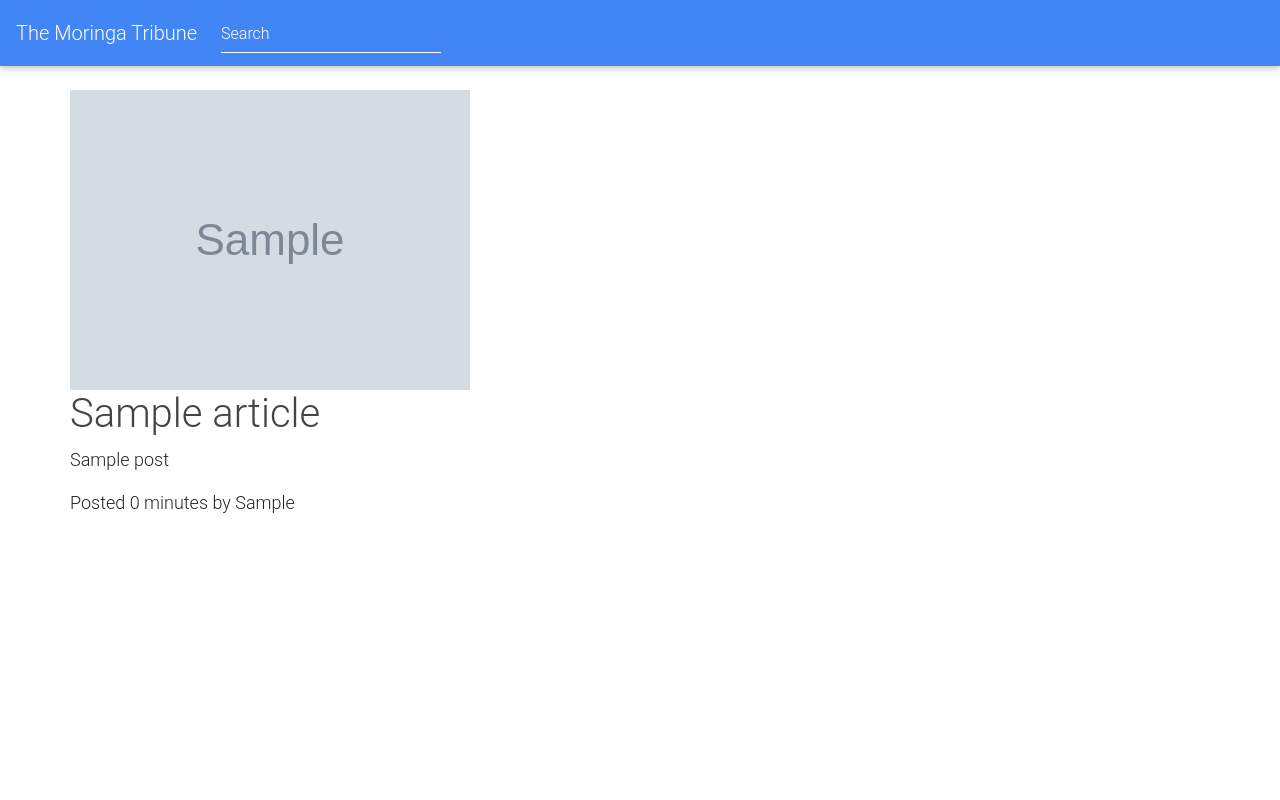
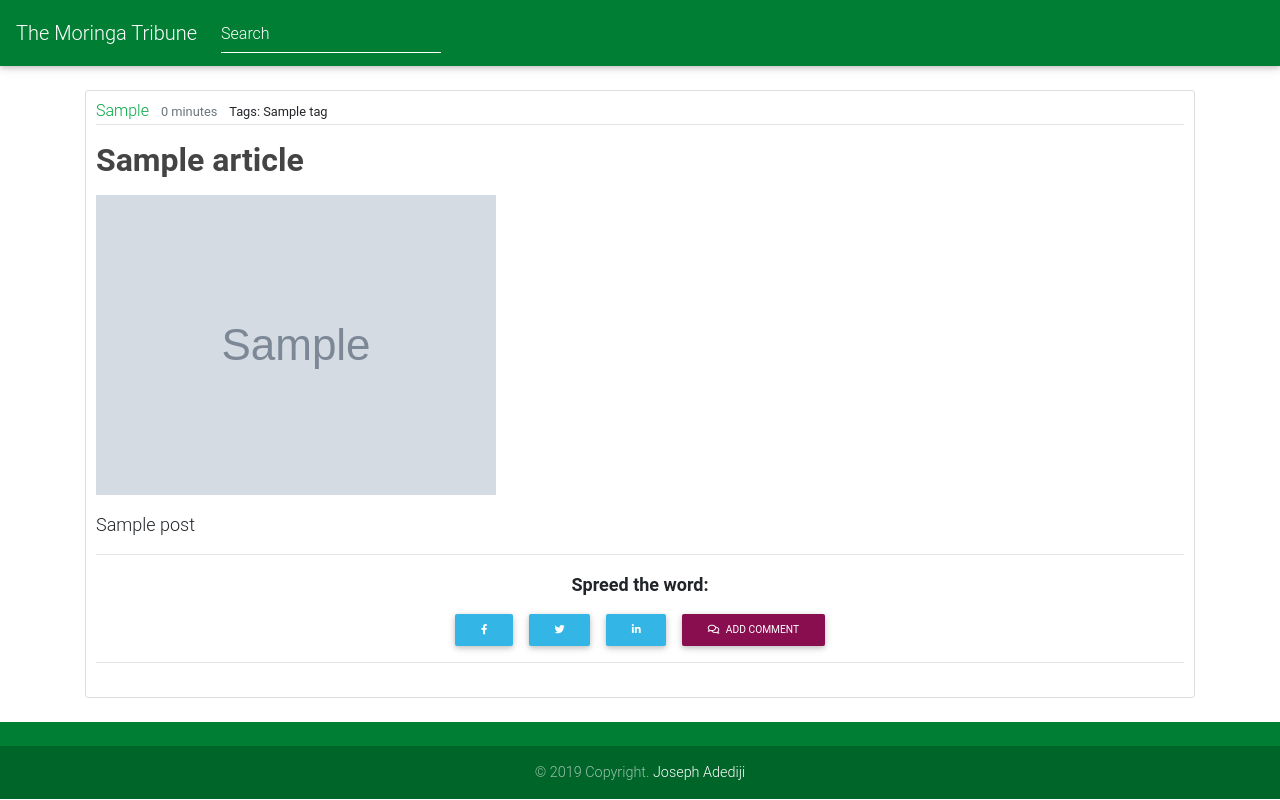
Before and after one commit to josylad/Moringa-Tribune, a Django app: template news/templates/all-news/article.html in a window 1280 px wide. Run offline with Django 3.2, Linux system fonts and the light colour scheme; the template is opened without the code that fills it: most values are stand-ins (such as "Sample title", 1, 10 or a date in 2020); grey boxes marked "Sample" are stand-in pictures; some libraries are stand-ins or nearby versions.

Commit message:
Deploying to heroku

```diff
--- a/news/templates/all-news/article.html
+++ b/news/templates/all-news/article.html
@@ -4,21 +4,58 @@
 
  <div class="container">
 
-   <div class="row">
-     <img src="{{article.article_image.url}}"  class="img-responsive" alt="{{article.title}} image">
-   </div>
+        <article class="media content-section mt-2 pt-2">
+                <div class="media-body">
+                  <div class="article-metadata">
+                    <a class="mr-2" href="#!">{{article.editor.first_name}}</a>
+                    <small class="text-muted mr-2">{{article.pub_date|timesince}}</small>
+                    <small>Tags: {{ news_item.tags.all|join:", "}} </small>
+                  </div>
+                  <h2 class="article-title mt-2 pb-2 pt-2 font-weight-bold">{{article.title}}</h2>
 
-   <div class="row">
-     <h1 class="text-center">{{article.title}}</h1>
-   </div>
+                  {% if article.article_image %}
+                    <img class="img-fluid" src="{{article.article_image.url}}" alt="{{article.title}} image">
+                    {% else %}
+                    <img class="img-fluid" src="https://source.unsplash.com/random/600x400" alt="{{article.title}} image">
+                  {% endif %}
 
-   <div class="row">
-     <p>{{article.post}}</p>
-   </div>
+                  <p class="article-content pt-2 mt-2">{{article.post}} </p>
 
-   <div class="row">
-     <p>Posted {{article.pub_date|timesince}} by {{article.editor.first_name}}</p>
-   </div>
+                                <!-- Section: Share buttons -->
+                <section class="text-center mb-4 smooth-scroll social-buttons">
+
+                    <hr>
+
+                    <p class="font-weight-bold">Spreed the word: </p>
+
+                    <!--Facebook-->
+                    <button type="button" class="btn btn-sm btn-info my-0">
+                      <i class="fab fa-facebook-f"></i>
+                    </button>
+
+                    <!--Twitter-->
+                    <button type="button" class="btn btn-sm btn-info my-0">
+                      <i class="fab fa-twitter"></i>
+                    </button>
+
+                    <!--Twitter-->
+                    <button type="button" class="btn btn-sm btn-info my-0">
+                      <i class="fab fa-linkedin-in"></i>
+                    </button>
+
+                    <!-- Comments -->
+                    <a role="button" class="btn btn-sm btn-unique my-0 mt-xs-4" href="#comments">
+                      <i class="far fa-comments mr-1"></i> Add comment
+                    </a>
+
+                    <hr>
+
+                  </section>
+                  <!-- Section: Share buttons -->
+                  </p>
+                </div>
+                </article>
+
 
  </div>
 
--- a/news/templates/all-news/base.html
+++ b/news/templates/all-news/base.html
@@ -6,7 +6,9 @@
 <head>
   <meta charset="utf-8">
   <meta name="viewport" content="width=device-width, initial-scale=1">
-
+  <link rel="apple-touch-icon" sizes="180x180" href="/static/apple-touch-icon.png">
+<link rel="icon" type="image/png" sizes="32x32" href="/static/favicon-32x32.png">
+<link rel="icon" type="image/png" sizes="16x16" href="/static/favicon-16x16.png">
 
   {% if title %}
   <title>Moringa Tribune - {{title}}</title>
@@ -16,13 +18,14 @@
 
   {% block styles %}
 
-  <link rel="stylesheet" href="{% static 'css/basenews.css' %}">
+
   <!-- Font Awesome -->
   <link rel="stylesheet" href="https://use.fontawesome.com/releases/v5.8.2/css/all.css">
   <!-- Bootstrap core CSS -->
   <link href="https://cdnjs.cloudflare.com/ajax/libs/twitter-bootstrap/4.3.1/css/bootstrap.min.css" rel="stylesheet">
   <!-- Material Design Bootstrap -->
   <link href="https://cdnjs.cloudflare.com/ajax/libs/mdbootstrap/4.8.10/css/mdb.min.css" rel="stylesheet">
+  <link rel="stylesheet" href="{% static 'css/basenews.css' %}">
   {% endblock %}
 
 </head>
@@ -47,6 +50,18 @@
       <!-- MDB core JavaScript -->
       <script type="text/javascript" src="https://cdnjs.cloudflare.com/ajax/libs/mdbootstrap/4.8.10/js/mdb.min.js"></script>
     {% endblock %}
+
+    <!-- Footer -->
+<footer class="page-footer font-small success-color-dark mt-4 pt-4">
+
+    <!-- Copyright -->
+    <div class="footer-copyright text-center py-3">© 2019 Copyright.
+      <a href="https://github.com/josylad"> Joseph Adediji</a>
+    </div>
+    <!-- Copyright -->
+
+  </footer>
+  <!-- Footer -->
 </body>
 
 </html>
--- a/news/templates/navbar.html
+++ b/news/templates/navbar.html
@@ -7,7 +7,7 @@
 </head>
 <body>
 <!--Navbar-->
-<nav class="navbar navbar-expand-lg navbar-dark primary-color mb-4">
+<nav class="navbar navbar-expand-lg navbar-dark success-color-dark mb-4">
 
     <!-- Navbar brand -->
     <a class="navbar-brand" href="{% url 'newsToday' %}">The Moringa Tribune</a>
--- a/news/views.py
+++ b/news/views.py
@@ -5,6 +5,7 @@ from django.shortcuts import render
 from .models import Article,tags
 
 
+tagss = tags.get_tags()
 # Create your views here.
 def welcome(request):
     return render(request, 'welcome.html')
@@ -67,4 +68,5 @@ def article(request, article_id):
     except DoesNotExist:
         raise Http404()
 
+
     return render(request, "all-news/article.html", {"article":article})
```
